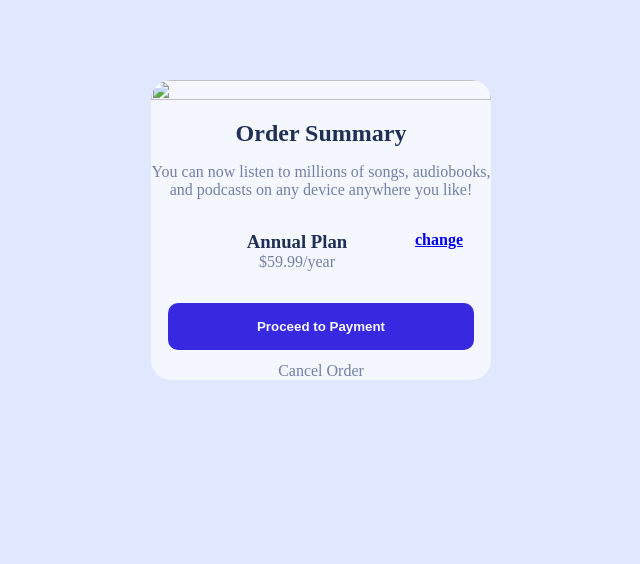
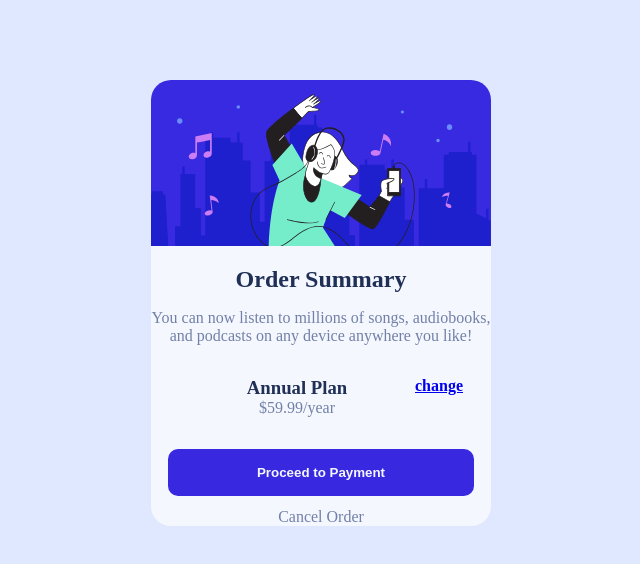
Before and after one commit to flyingDragon900/Product-Card, a plain HTML site: page index.html in a window 1280 px wide. Shown: the whole page, without its empty margins (319-959 px from the left). Drawn offline with Linux system fonts and the light colour scheme.

Commit message:
Update index.html

```diff
--- a/index.html
+++ b/index.html
@@ -28,7 +28,7 @@
   <div class="container">
     <div class="container__inside">
       <div class="container__up">
-        <img src="images/illustration-hero.svg" alt="" class="img">
+        <img src="illustration-hero.svg" alt="" class="img">
       </div>
       <div class="container__down">
         <h2>Order Summary</h2>
```
